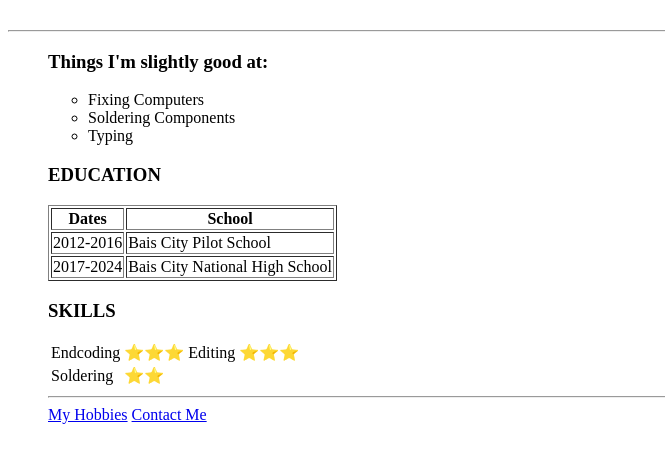
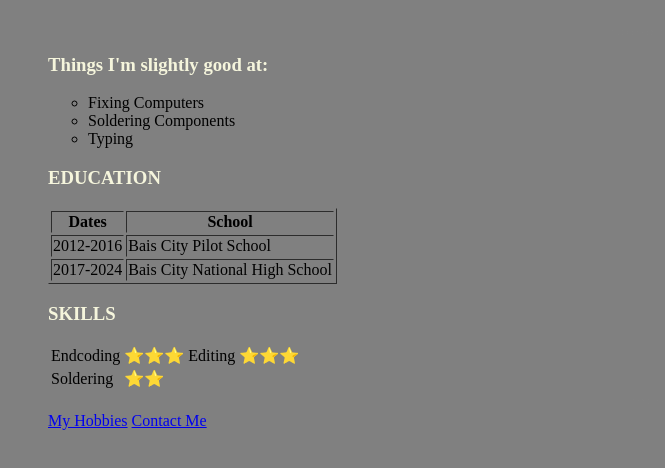
Before and after one commit to Aaronskiee420/MyOutput, a plain HTML site: page index.html in a window 1280 px wide. Shown: the part 232-700 px from the top of the page, without its empty margins (0-665 px from the left). Drawn offline with Linux system fonts and the light colour scheme.

Commit message:
added css.

```diff
--- a/index.html
+++ b/index.html
@@ -4,6 +4,7 @@
   <head>
     <meta charset="utf-8">
     <title>Belbar's Personal Site</title>
+    <link rel="stylesheet" href="style.css">
   </head>
 
   <body>
--- /dev/null
+++ b/style.css
@@ -0,0 +1,19 @@
+body {
+    background-color: gray;
+}
+
+h1 {
+    color: black;
+}
+
+h3 {
+    color: beige;
+}
+
+hr {
+    border-style: none;
+    border-top-style: dotted;
+    border-color: gray;
+    border-width: 5px;
+    width: 5%;
+}
```
